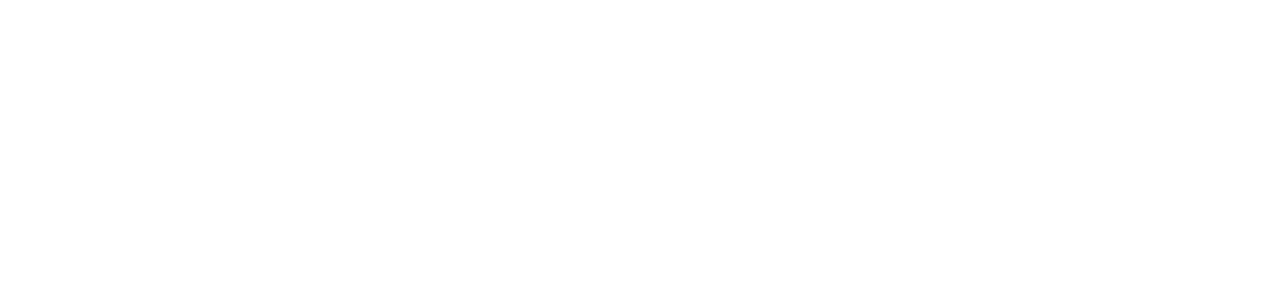
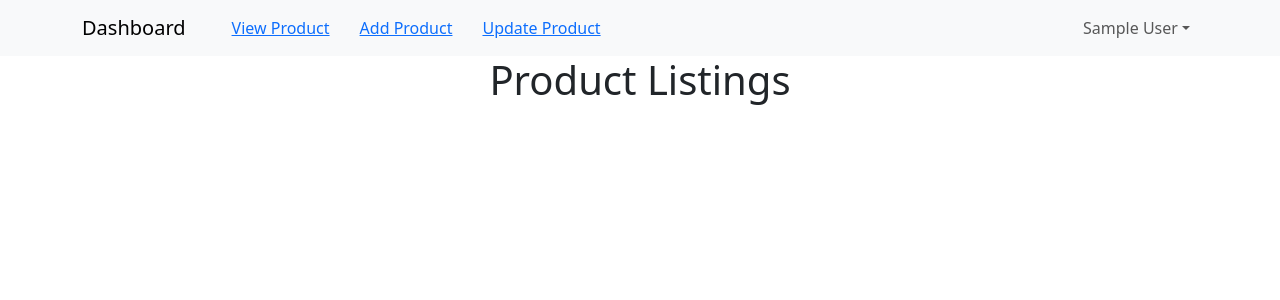
Before and after one commit to Rajiv-Bhandari/Dashboard-React, a React (Create React App) app: page / in a window 1280 px wide. Before the commit this address had no page. Shown: the top 300 px of the page. Built offline with nearby package versions, Linux system fonts and the light colour scheme; sample sign-in values are in the browser's storage.

Commit message:
working on viewing list

```diff
--- a/public/index.html
+++ b/public/index.html
@@ -24,7 +24,7 @@
       work correctly both with client-side routing and a non-root public URL.
       Learn how to configure a non-root public URL by running `npm run build`.
     -->
-    <title>React App</title>
+    <title>Dashboard</title>
   </head>
   <body>
     <noscript>You need to enable JavaScript to run this app.</noscript>
--- a/src/App.js
+++ b/src/App.js
@@ -8,6 +8,7 @@ import Register from "./Register";
 import AddProduct from "./AddProduct";
 import UpdateProduct from "./UpdateProduct";
 import Protected from "./Protected";
+import ProductList from "./ProductList";
 
 function App() {
   return (
@@ -16,6 +17,14 @@ function App() {
         <Routes>
           <Route path="/login" element={<Login />} />
           <Route path="/register" element={<Register />} />
+          <Route
+            path="/"
+            element={
+              <Protected>
+                <ProductList />
+              </Protected>
+            }
+          />
           <Route
             path="/add"
             element={
--- a/src/Header.js
+++ b/src/Header.js
@@ -23,6 +23,7 @@ export default function Header() {
           <Nav className="me-auto navbar-wrapper">
             {localStorage.getItem("user-info") ? (
               <>
+                <Link to="/">View Product</Link>
                 <Link to="/add">Add Product</Link>
                 <Link to="/update">Update Product</Link>
               </>
--- /dev/null
+++ b/src/ProductList.js
@@ -0,0 +1,11 @@
+import React from "react";
+import Header from "./Header";
+
+export default function ProductList() {
+  return (
+    <div>
+      <Header />
+      <h1>Product Listings</h1>
+    </div>
+  );
+}
```
